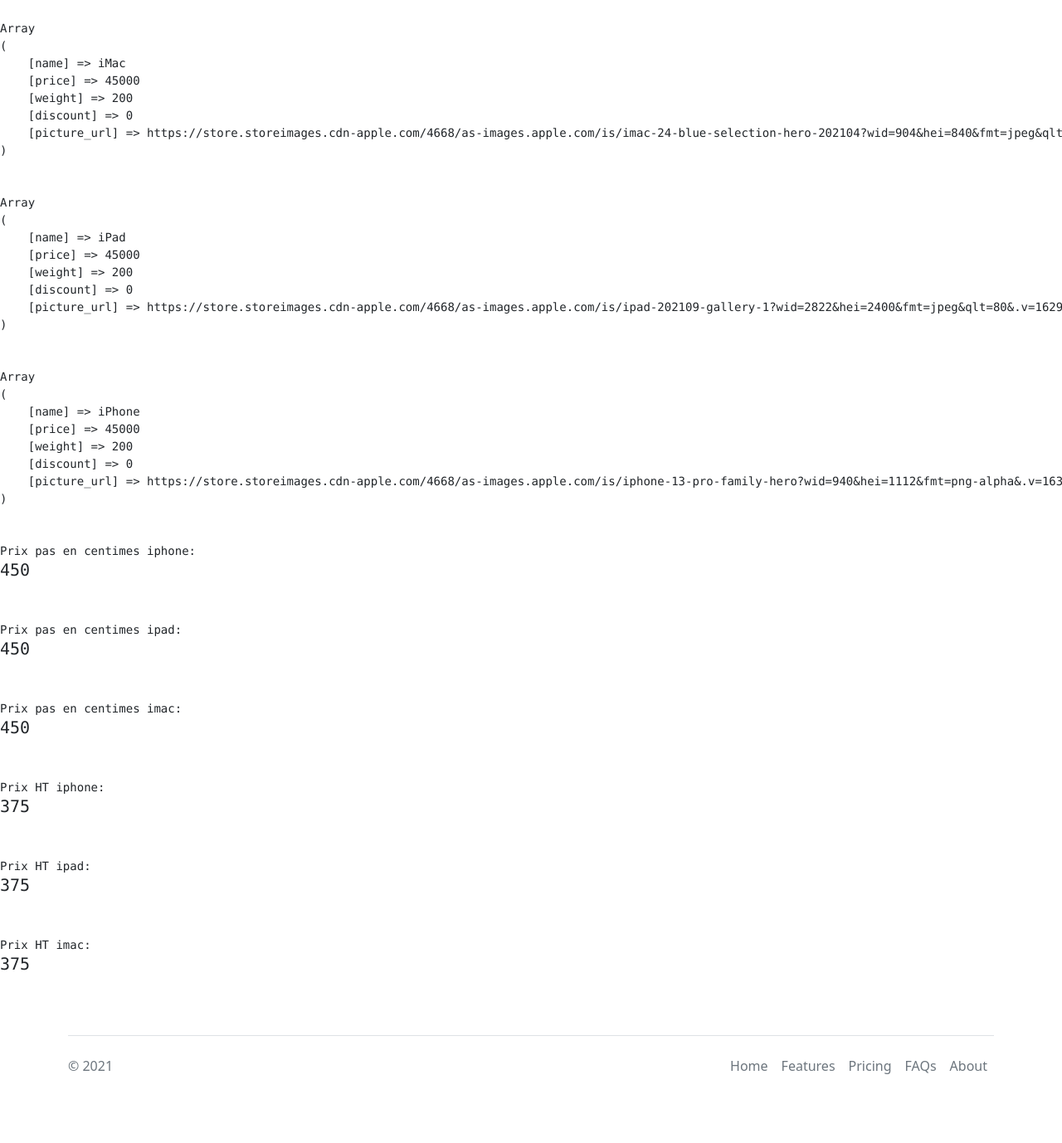
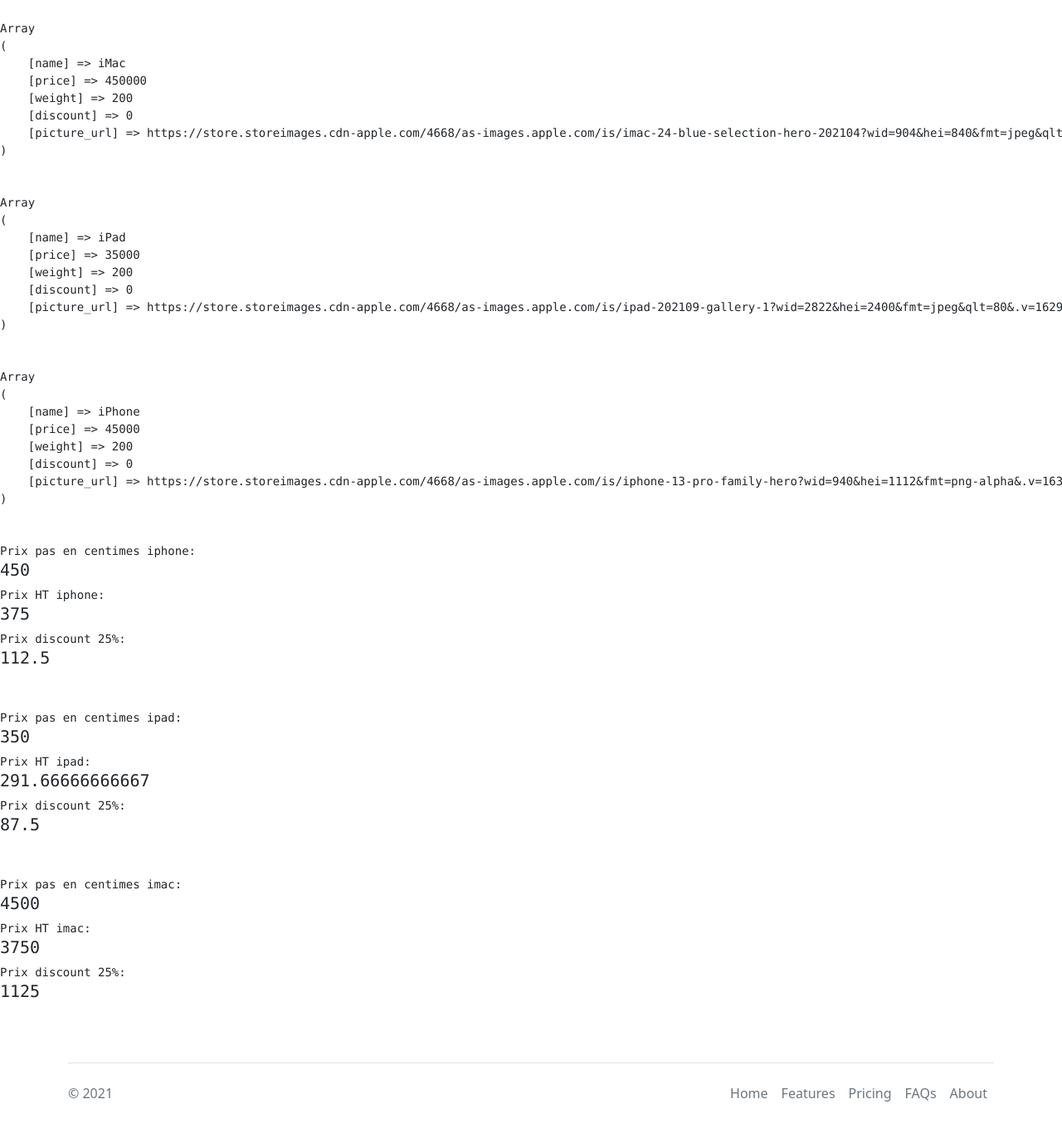
Before and after one commit to Bahjat-TOUNSI/premier_projet, a PHP site: page /catalog-with-keys.php in a window 1280 px wide. Shown: the part 73-1451 px from the top of the page at 83% size. Before the commit the page ends 1368 px from the top, so only its background shows below. Run offline with PHP 8.4, Linux system fonts and the light colour scheme.

Commit message:
discount function & implemented

```diff
--- a/catalog-with-keys.php
+++ b/catalog-with-keys.php
@@ -14,7 +14,7 @@ $iphone = [
 
 $ipad = [
     "name" => "iPad",
-    "price" => 45000,
+    "price" => 35000,
     "weight" => 200,
     "discount" => 0,
     "picture_url" => "https://store.storeimages.cdn-apple.com/4668/as-images.apple.com/is/ipad-202109-gallery-1?wid=2822&hei=2400&fmt=jpeg&qlt=80&.v=1629916218000",
@@ -22,7 +22,7 @@ $ipad = [
 
 $imac = [
     "name" => "iMac",
-    "price" => 45000,
+    "price" => 450000,
     "weight" => 200,
     "discount" => 0,
     "picture_url" => "https://store.storeimages.cdn-apple.com/4668/as-images.apple.com/is/imac-24-blue-selection-hero-202104?wid=904&hei=840&fmt=jpeg&qlt=80&.v=1617492405000",
@@ -39,23 +39,35 @@ print "<br><br>";
 
 echo "Prix pas en centimes iphone:";
 formatPrice($iphone['price']);
-print "<br><br>";
-echo "Prix pas en centimes ipad:";
-formatPrice($ipad['price']);
-print "<br><br>";
-echo "Prix pas en centimes imac:";
-formatPrice($imac['price']);
-print "<br><br>";
 
 echo "Prix HT iphone:";
 priceExcludingVAT($iphone['price']);
+
+echo "Prix discount 25%:";
+displayDiscountedPrice($iphone['price']);
 print "<br><br>";
+
+echo "Prix pas en centimes ipad:";
+formatPrice($ipad['price']);
+
 echo "Prix HT ipad:";
 priceExcludingVAT($ipad['price']);
+
+echo "Prix discount 25%:";
+displayDiscountedPrice($ipad['price']);
 print "<br><br>";
+
+echo "Prix pas en centimes imac:";
+formatPrice($imac['price']);
+
 echo "Prix HT imac:";
 priceExcludingVAT($imac['price']);
+
+echo "Prix discount 25%:";
+displayDiscountedPrice($imac['price']);
 print "<br><br>";
 
 
+
+
 include 'footer.php';
--- a/multidimensional-catalog.php
+++ b/multidimensional-catalog.php
@@ -32,12 +32,17 @@ foreach($products as $key => $product) {
         print $item . "\n";
     }
     print "<br><br>";
+
     echo "Prix pas en centimes:";
     formatPrice($product['price']);
     print "<br><br>";
 
     echo "Prix en HT:";
     priceExcludingVAT($product['price']);
+    print "<br><br>";
+
+    echo "Prix discount:";
+    formatPrice($product['price']);
     print "<br><br>";
 }
 
--- a/my-functions.php
+++ b/my-functions.php
@@ -7,3 +7,7 @@ function formatPrice($price){
 function priceExcludingVAT($noVat){
     echo "<h5>" . ($noVat / (100 + 20 ))  . "</h5>";
 }
+
+function displayDiscountedPrice($promo){
+    echo "<h5>" . ($promo / 100) * 0.25 . "</h5>";
+}
```
